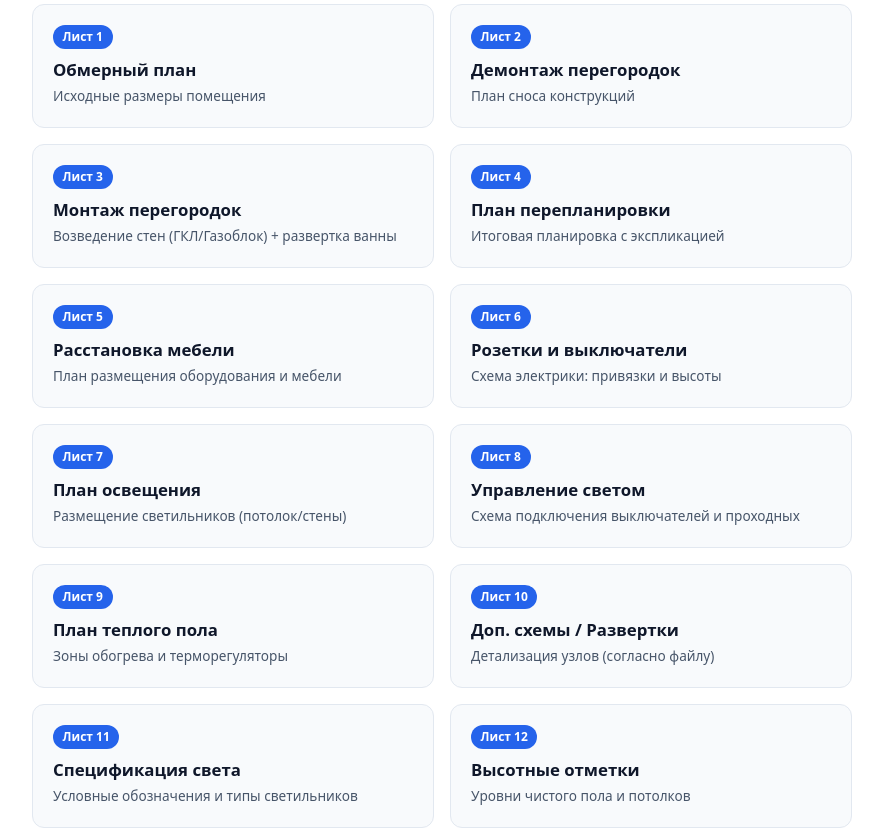
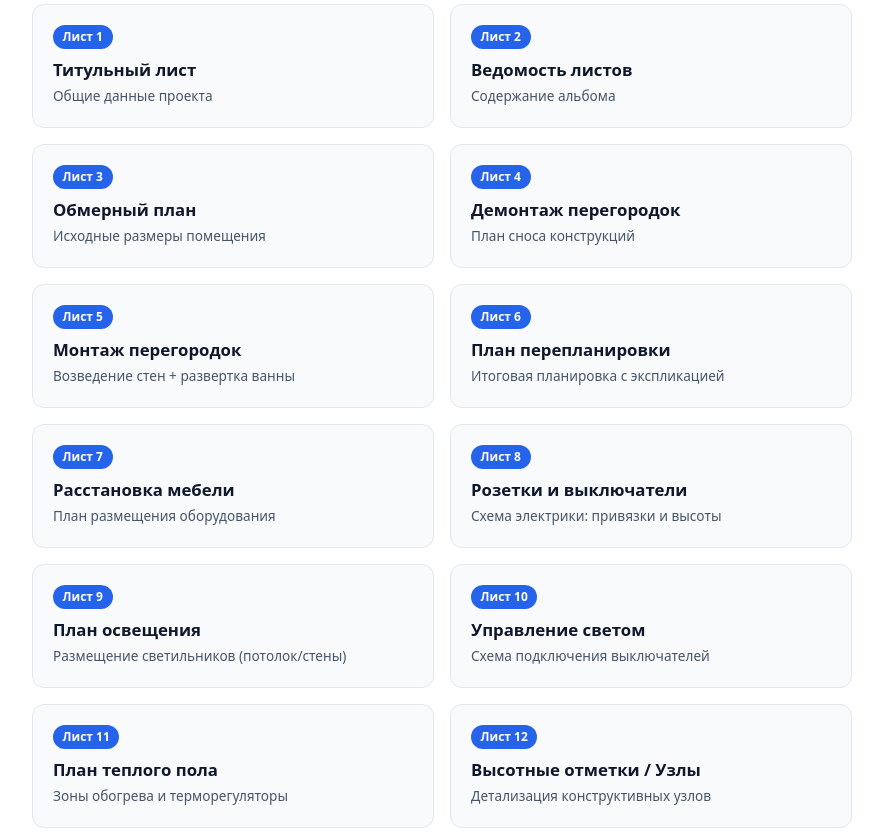
Before and after one commit to KoljanShlyahtin/-_1, a plain HTML site: page index.html in a window 1280 px wide. Shown: the part 176-1008 px from the top of the page, without its empty margins (198-1081 px from the left). Drawn offline with Linux system fonts and the light colour scheme.

Commit message:
index.html

```diff
--- a/index.html
+++ b/index.html
@@ -90,88 +90,88 @@
         </header>
 
         <div class="nav-grid">
-            <!-- Лист 1 -->
+            <!-- Файл 1.pdf -->
             <a href="1.pdf" class="nav-card" target="_blank">
                 <span class="badge">Лист 1</span>
+                <div class="title">Титульный лист</div>
+                <div class="desc">Общие данные проекта</div>
+            </a>
+
+            <!-- Файл 2.pdf -->
+            <a href="2.pdf" class="nav-card" target="_blank">
+                <span class="badge">Лист 2</span>
+                <div class="title">Ведомость листов</div>
+                <div class="desc">Содержание альбома</div>
+            </a>
+
+            <!-- Файл 3.pdf -->
+            <a href="3.pdf" class="nav-card" target="_blank">
+                <span class="badge">Лист 3</span>
                 <div class="title">Обмерный план</div>
                 <div class="desc">Исходные размеры помещения</div>
             </a>
 
-            <!-- Лист 2 -->
-            <a href="2.pdf" class="nav-card" target="_blank">
-                <span class="badge">Лист 2</span>
+            <!-- Файл 4.pdf -->
+            <a href="4.pdf" class="nav-card" target="_blank">
+                <span class="badge">Лист 4</span>
                 <div class="title">Демонтаж перегородок</div>
                 <div class="desc">План сноса конструкций</div>
             </a>
 
-            <!-- Лист 3 -->
-            <a href="3.pdf" class="nav-card" target="_blank">
-                <span class="badge">Лист 3</span>
+            <!-- Файл 5.pdf -->
+            <a href="5.pdf" class="nav-card" target="_blank">
+                <span class="badge">Лист 5</span>
                 <div class="title">Монтаж перегородок</div>
-                <div class="desc">Возведение стен (ГКЛ/Газоблок) + развертка ванны</div>
+                <div class="desc">Возведение стен + развертка ванны</div>
             </a>
 
-            <!-- Лист 4 -->
-            <a href="4.pdf" class="nav-card" target="_blank">
-                <span class="badge">Лист 4</span>
+            <!-- Файл 6.pdf -->
+            <a href="6.pdf" class="nav-card" target="_blank">
+                <span class="badge">Лист 6</span>
                 <div class="title">План перепланировки</div>
                 <div class="desc">Итоговая планировка с экспликацией</div>
             </a>
 
-            <!-- Лист 5 -->
-            <a href="5.pdf" class="nav-card" target="_blank">
-                <span class="badge">Лист 5</span>
+            <!-- Файл 7.pdf -->
+            <a href="7.pdf" class="nav-card" target="_blank">
+                <span class="badge">Лист 7</span>
                 <div class="title">Расстановка мебели</div>
-                <div class="desc">План размещения оборудования и мебели</div>
+                <div class="desc">План размещения оборудования</div>
             </a>
 
-            <!-- Лист 6 -->
-            <a href="6.pdf" class="nav-card" target="_blank">
-                <span class="badge">Лист 6</span>
+            <!-- Файл 8.pdf -->
+            <a href="8.pdf" class="nav-card" target="_blank">
+                <span class="badge">Лист 8</span>
                 <div class="title">Розетки и выключатели</div>
                 <div class="desc">Схема электрики: привязки и высоты</div>
             </a>
 
-            <!-- Лист 7 -->
-            <a href="7.pdf" class="nav-card" target="_blank">
-                <span class="badge">Лист 7</span>
+            <!-- Файл 9.pdf -->
+            <a href="9.pdf" class="nav-card" target="_blank">
+                <span class="badge">Лист 9</span>
                 <div class="title">План освещения</div>
                 <div class="desc">Размещение светильников (потолок/стены)</div>
             </a>
 
-            <!-- Лист 8 -->
-            <a href="8.pdf" class="nav-card" target="_blank">
-                <span class="badge">Лист 8</span>
+            <!-- Файл 10.pdf -->
+            <a href="10.pdf" class="nav-card" target="_blank">
+                <span class="badge">Лист 10</span>
                 <div class="title">Управление светом</div>
-                <div class="desc">Схема подключения выключателей и проходных</div>
+                <div class="desc">Схема подключения выключателей</div>
             </a>
 
-            <!-- Лист 9 -->
-            <a href="9.pdf" class="nav-card" target="_blank">
-                <span class="badge">Лист 9</span>
+            <!-- Файл 11.pdf -->
+            <a href="11.pdf" class="nav-card" target="_blank">
+                <span class="badge">Лист 11</span>
                 <div class="title">План теплого пола</div>
                 <div class="desc">Зоны обогрева и терморегуляторы</div>
             </a>
 
-            <!-- Лист 10 -->
-            <a href="10.pdf" class="nav-card" target="_blank">
-                <span class="badge">Лист 10</span>
-                <div class="title">Доп. схемы / Развертки</div>
-                <div class="desc">Детализация узлов (согласно файлу)</div>
-            </a>
-
-            <!-- Лист 11 -->
-            <a href="11.pdf" class="nav-card" target="_blank">
-                <span class="badge">Лист 11</span>
-                <div class="title">Спецификация света</div>
-                <div class="desc">Условные обозначения и типы светильников</div>
-            </a>
-
-            <!-- Лист 12 -->
+            <!-- Файл 12.pdf -->
             <a href="12.pdf" class="nav-card" target="_blank">
                 <span class="badge">Лист 12</span>
-                <div class="title">Высотные отметки</div>
-                <div class="desc">Уровни чистого пола и потолков</div>
+                <div class="title">Высотные отметки / Узлы</div>
+                <div class="desc">Детализация конструктивных узлов</div>
             </a>
         </div>
 
```
